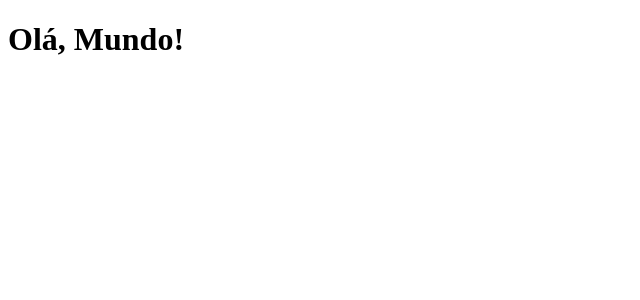
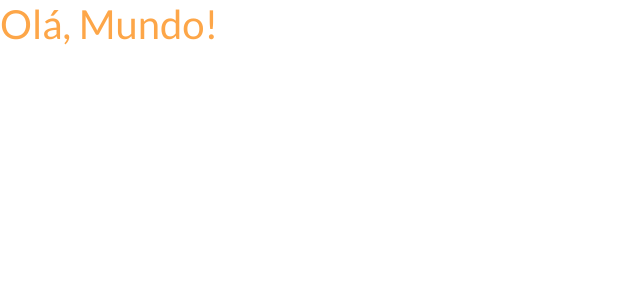
Before and after one commit to cliomaas/projeto-sds-5, a React (Create React App) app in the folder frontend/: page / in a window 1280 px wide. Shown: the top 300 px of the page, without its empty margins (0-640 px from the left). Built offline with nearby package versions, Linux system fonts and the light colour scheme.

Commit message:
adicionado bootstrap ao projeto

```diff
--- a/frontend/package.json
+++ b/frontend/package.json
@@ -3,6 +3,8 @@
   "version": "0.1.0",
   "private": true,
   "dependencies": {
+    "@popperjs/core": "^2.10.2",
+    "@testing-library/dom": "^8.11.0",
     "@testing-library/jest-dom": "^5.11.4",
     "@testing-library/react": "^11.1.0",
     "@testing-library/user-event": "^12.1.10",
@@ -10,6 +12,7 @@
     "@types/node": "^12.0.0",
     "@types/react": "^17.0.0",
     "@types/react-dom": "^17.0.0",
+    "bootstrap": "^5.1.3",
     "react": "^17.0.2",
     "react-dom": "^17.0.2",
     "react-scripts": "4.0.3",
--- a/frontend/src/App.tsx
+++ b/frontend/src/App.tsx
@@ -1,7 +1,7 @@
 function App() {
   return (
     <div>
-      <h1>Olá, Mundo!</h1>
+      <h1 className="text-primary">Olá, Mundo!</h1>
     </div>
   );
 }
--- /dev/null
+++ b/frontend/src/assets/css/styles.css
@@ -0,0 +1,33 @@
+@import url("https://fonts.googleapis.com/css2?family=Lato:wght@100;300;400;700&display=swap");
+:root {
+  --color-primary: #fda648;
+}
+
+html,
+body {
+  height: 100%;
+  font-family: "Lato", sans-serif;
+}
+
+#root {
+  display: flex;
+  flex-direction: column;
+  height: 100%;
+}
+
+.content {
+  flex: 1 0 auto;
+}
+
+.footer {
+  flex-shrink: 0;
+  text-align: center;
+}
+
+.bg-primary {
+  background-color: var(--color-primary) !important;
+}
+
+.text-primary {
+  color: var(--color-primary) !important;
+}
--- a/frontend/src/index.tsx
+++ b/frontend/src/index.tsx
@@ -1,5 +1,7 @@
 import React from "react";
 import ReactDOM from "react-dom";
+import "bootstrap/dist/css/bootstrap.css";
+import "./assets/css/styles.css";
 import App from "./App";
 
 ReactDOM.render(
```
Also changed, not shown: 1 other file (tests, documents, lock files or other folders).
